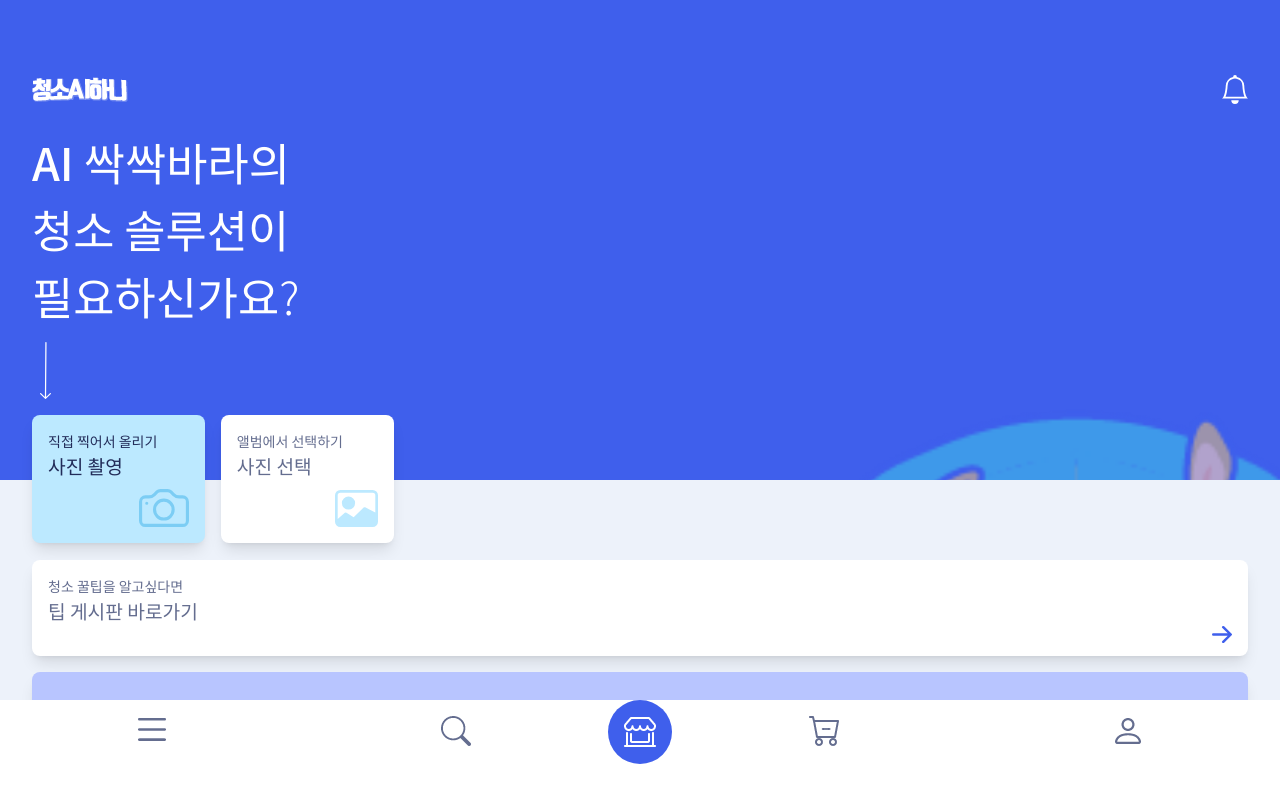
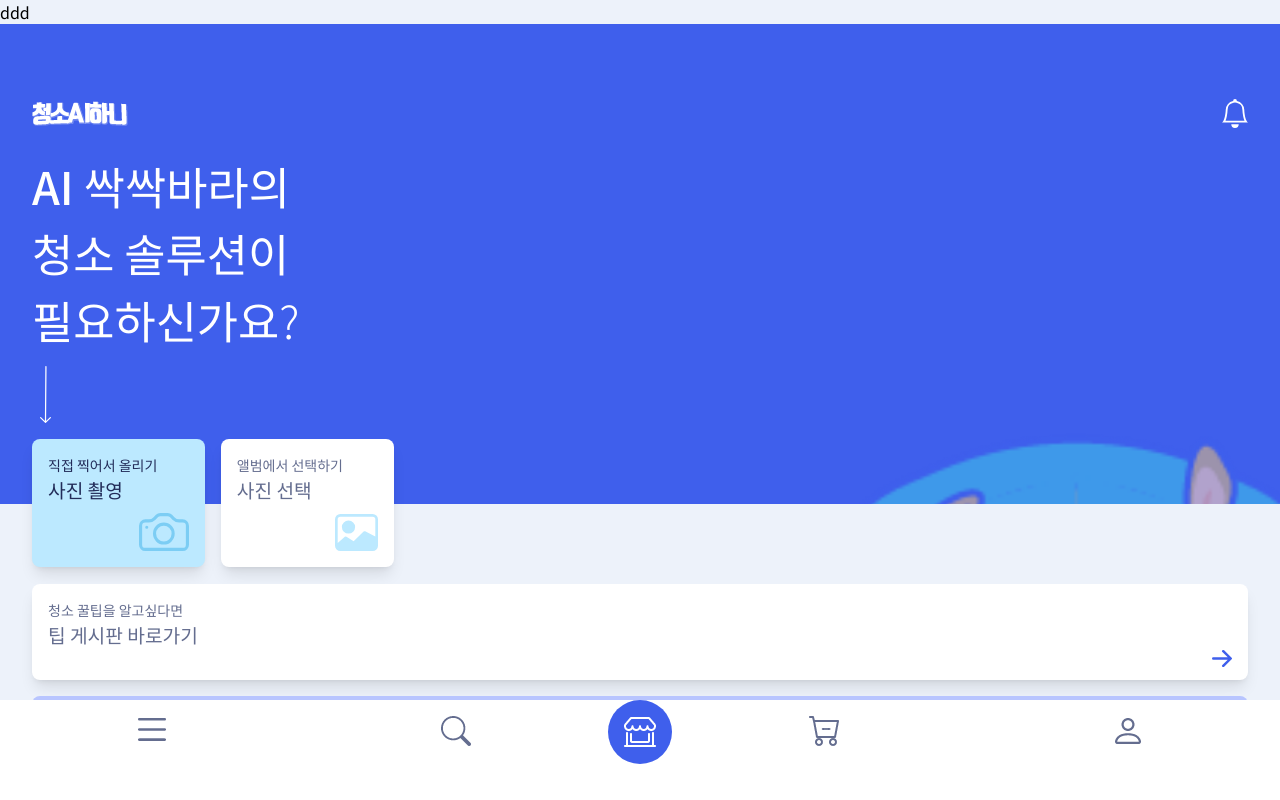
Before and after one commit to KimBoris/CleanAIDo_customer_front, a React (Vite) app: page / in a window 1280 px wide. Shown: the top 800 px of the page. Built offline with nearby package versions, Linux system fonts and the light colour scheme.

Commit message:
KBK TEST

```diff
--- a/src/pages/MainPage.jsx
+++ b/src/pages/MainPage.jsx
@@ -38,7 +38,7 @@ function MainPage() {
             }
 
             <div className={`bg-bara_gray_1 min-h-screen flex flex-col pb-40 ${isModalOpen ? 'hidden' : ''}`}>
-
+ddd
                 {/* 상단 섹션 */}
                 <div
                     className="bg-bara_blue w-full h-[30rem] bg-[url('/images/bara-back.png')] bg-cover pl-8 pr-8"
```
